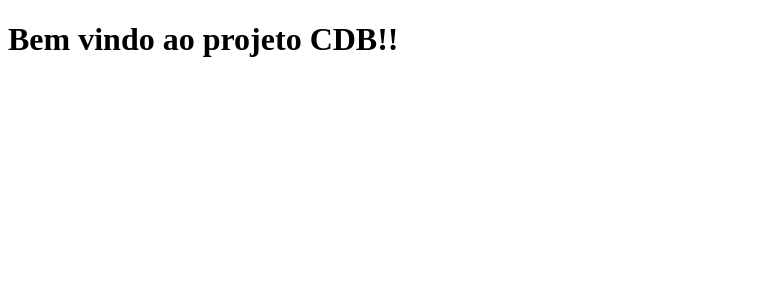
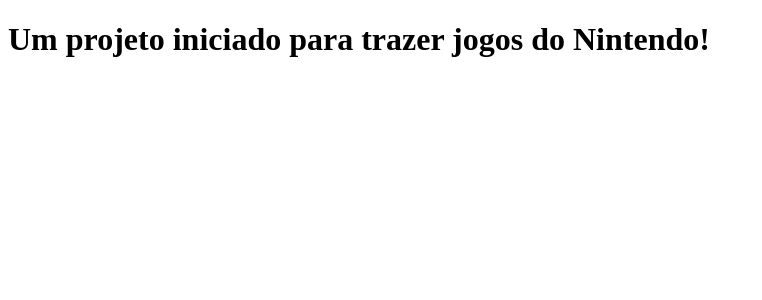
Before and after one commit to TLMatos/CDB, a Next.js app: page / in a window 1280 px wide. Shown: the top 300 px of the page, without its empty margins (0-762 px from the left). Built offline with nearby package versions, Linux system fonts and the light colour scheme.

Commit message:
modifica a frase

```diff
--- a/pages/index.js
+++ b/pages/index.js
@@ -1,4 +1,4 @@
 function Home () {
-    return <h1>Bem vindo ao projeto CDB!!</h1>
+    return <h1>Um projeto iniciado para trazer jogos do Nintendo!</h1>
 }
     export default Home
```
